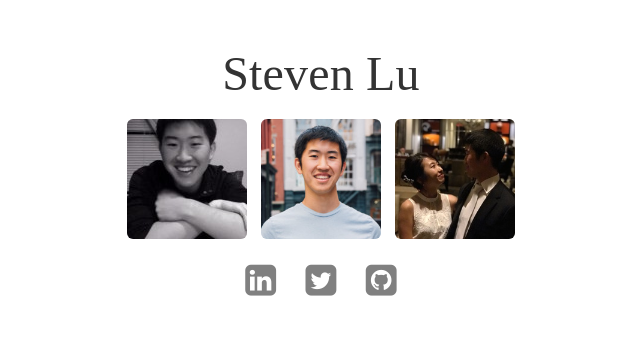
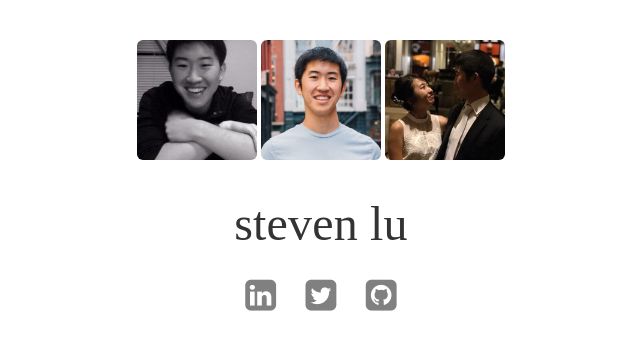
Before and after one commit to sjlu/sjlu.github.io, a Jekyll site: the page built from index.html, in a window 1280 px wide. Shown: the top 350 px of the page, without its empty margins (319-959 px from the left). Built offline with Jekyll 4.4.1, drawn with Linux system fonts in a browser that asks for light colours; nearby versions of some CDN libraries.

Commit message:
Revert "Styling personal site a bit more"
This reverts commit 22974ec92a8430a4bd7579cfa653ec9896d952d1.

```diff
--- a/css/main.scss
+++ b/css/main.scss
@@ -134,7 +134,6 @@ p {
 
   .avatar {
     img {
-      margin: 5px;
       width: 120px;
       height: 120px;
       // box-shadow: rgba(0,0,0,0.3) 0 0 15px;
@@ -142,10 +141,12 @@ p {
   }
 
   .name {
-    margin-bottom: 5px;
+    margin-top: 30px;
 
     font-size: 48px;
     font-weight: 400;
+
+    text-transform: lowercase;
   }
 
   .description {
--- a/index.html
+++ b/index.html
@@ -4,13 +4,13 @@ layout: default
 <br />
 <br />
 <div id="title">
-  <div class="name text-center">
-    {{site.title}}
-  </div>
   <div class="avatar text-center">
     <img class="img-rounded" src="{{ "/images/avatar.jpg" | prepend: site.baseurl }}" title="2012 portrait when I decided to shed 60 pounds" />
     <img class="img-rounded" src="{{ "/images/avatar2.jpg" | prepend: site.baseurl }}" title="2017 portrait of during Interseller team photos" />
     <img class="img-rounded" src="{{ "/images/avatar3.jpg" | prepend: site.baseurl }}" title="2018 when I married Jane" />
+  </div>
+  <div class="name text-center">
+    {{site.title}}
   </div>
   <div class="social text-center">
     <a href="https://www.linkedin.com/in/stevenlu">
```
